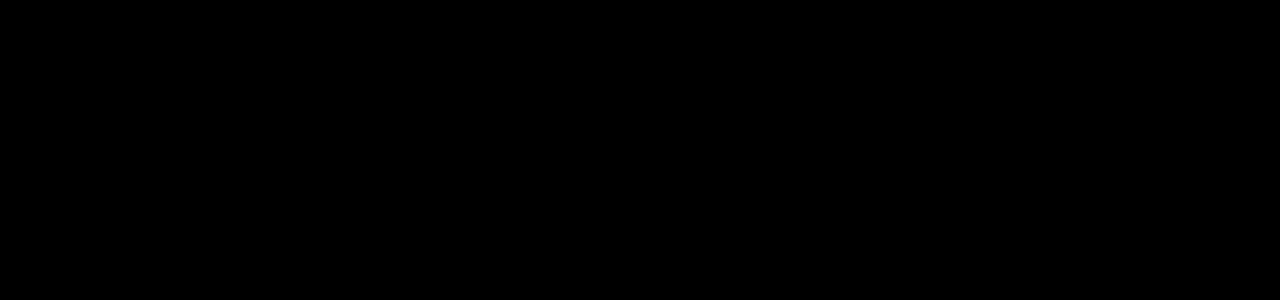
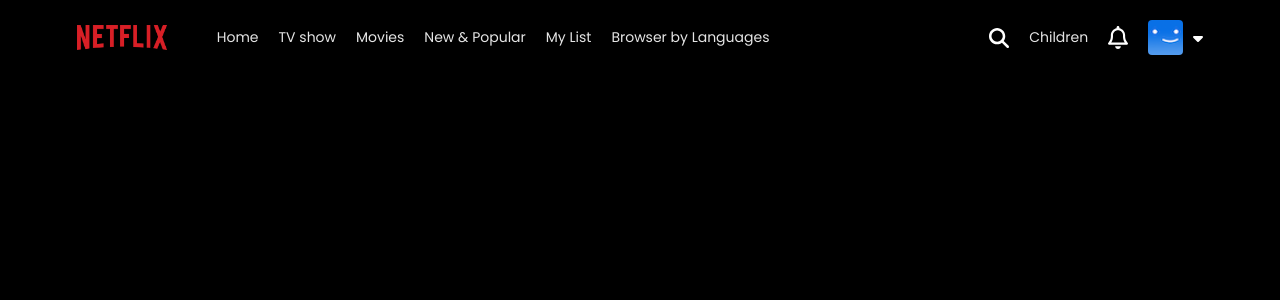
Before and after one commit to Rishabh728/netflix-clone, a React (Vite) app: page / in a window 1280 px wide. Shown: the top 300 px of the page. Built offline with nearby package versions, Linux system fonts and the light colour scheme.

Commit message:
created multiple components & navbar

```diff
--- a/src/App.jsx
+++ b/src/App.jsx
@@ -1,8 +1,11 @@
-import React from 'react'
+import React from 'react';
+import Home from './pages/Home/Home.jsx'
 
 const App = () => {
   return (
-    <div></div>
+    <div>
+      <Home />
+    </div>
   )
 }
 
--- /dev/null
+++ b/src/components/Navbar/Navbar.css
@@ -0,0 +1,71 @@
+.navbar{
+    width: 100%;
+    padding: 20px 6%;
+    display: flex;
+    justify-content: space-between;
+    position: fixed;
+    font-size: 14px;
+    color: #e5e5e5;
+    background-image:linear-gradient(180deg, rgba(0,0,0,0.7) 10%, transparent);
+    z-index: 1;
+}
+
+.navbar-left{
+    display: flex;
+    align-items: center;
+    gap: 50px;
+}
+.navbar-left img{
+    width: 90px;
+}
+.navbar-left ul{
+    display: flex;
+    list-style: none;
+    gap: 20px;
+}
+.navbar-left ul li{
+    cursor: pointer;
+}
+
+.navbar-right{
+    display: flex;
+    gap: 20px;
+    align-items: center;
+}
+.navbar-right .icons{
+    width: 20px;
+    cursor: pointer;
+}
+.navbar-right .profile{
+    border-radius: 4px;
+    width: 35px;
+}
+.navbar-profile{
+    display: flex;
+    align-items: center;
+    gap: 10px;
+    cursor: pointer;
+    position: relative;
+}
+
+.navbar .dropdown{
+    position: absolute;
+    top: 100%;
+    right: 0;
+    width: max-content;
+    background-color: #191919;
+    padding: 18px 22px;
+    border-radius: 2px;
+    text-decoration: underline;
+    z-index: 1;
+    display: none;
+}
+.navbar .dropdown p{
+    font-size: 13px;
+    cursor: pointer;
+}
+.navbar-profile:hover .dropdown{
+    display: block;
+
+
+}
--- /dev/null
+++ b/src/components/Navbar/Navbar.jsx
@@ -0,0 +1,41 @@
+import React from "react";
+import "./Navbar.css";
+import logo from '../../assets/logo.png'
+import search_icon from '../../assets/search_icon.svg'
+import bell_icon from '../../assets/bell_icon.svg'
+import profile_img from '../../assets/profile_img.png'
+import caret_icon from '../../assets/caret_icon.svg'
+
+
+const Navbar = () => {
+  return (
+    <div className="navbar">
+      <div className="navbar-left">
+        <img src={logo} alt="" />
+        <ul>
+          <li>Home</li>
+          <li>TV show</li>
+          <li>Movies</li>
+          <li>New & Popular</li>
+          <li>My List</li>
+          <li>Browser by Languages</li>
+        </ul>
+      </div>
+
+      <div className="navbar-right">
+        <img src={search_icon} alt="" className="icons" />
+        <p>Children</p>
+        <img src={bell_icon} alt="" className="icons"/>
+        <div className="navbar-profile">
+        <img src={profile_img} alt="" className="profile"/>
+        <img src={caret_icon} alt="" />
+          <div className="dropdown">
+            <p>Sign Out of Netflix</p>
+        </div>
+        </div>
+      </div>
+    </div>
+  );
+};
+
+export default Navbar;
--- a/src/index.css
+++ b/src/index.css
@@ -1,3 +1,4 @@
+@import url('https://fonts.googleapis.com/css2?family=Lobster&family=Poppins:ital,wght@0,100;0,200;0,300;0,400;0,500;0,600;0,700;0,800;0,900;1,100;1,200;1,300;1,400;1,500;1,600;1,700;1,800;1,900&family=Roboto+Condensed:ital,wght@0,100..900;1,100..900&display=swap');
 *{
   margin: 0;
   padding: 0;
@@ -7,4 +8,5 @@
 body{
   background-color: black;
   color: white;
+  font-family: 'poppins';
 }
--- a/src/pages/Home/Home.jsx
+++ b/src/pages/Home/Home.jsx
@@ -1,10 +1,11 @@
 import React from 'react'
 import './Home.css'
+import Navbar from '../../components/Navbar/Navbar'
 
 const Home = () => {
   return (
     <div className='home'>
-
+        <Navbar />
     </div>
   )
 }
```
Also changed, not shown: src/components/Footer/Footer.jsx (added, +12 -0 lines), src/components/TitleCards/TitleCArds.jsx (added, +12 -0 lines), public/background_banner.jpg (renamed from src/assets/background_banner.jpg), src/assets/hero_banner.jpg (renamed from public/hero_banner.jpg), src/components/Footer/Footer.css (added), src/components/TitleCards/TitleCards.css (added).
